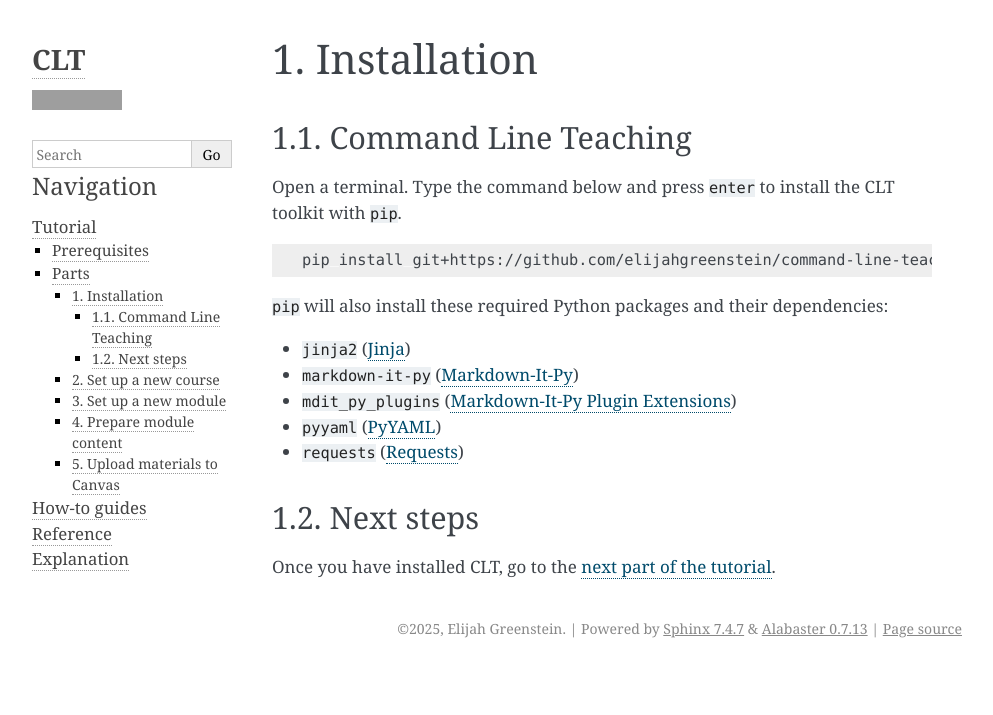
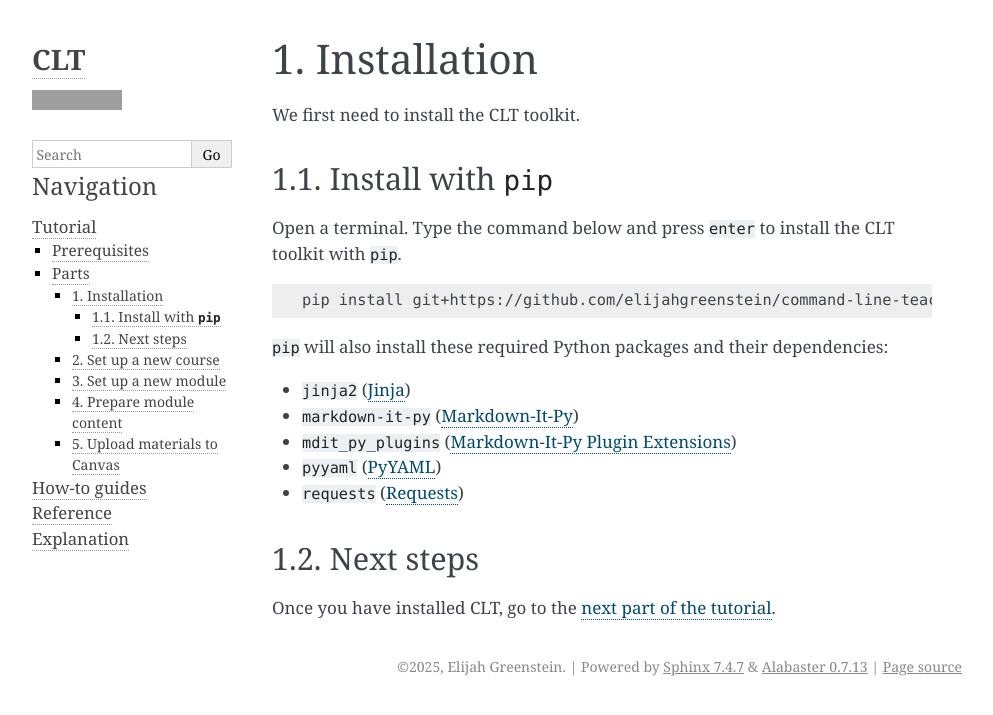
Before and after one commit to elijahgreenstein/command-line-teaching, a Sphinx documentation site: the page built from docs/source/tutorial/installation.rst, in a window 1280 px wide, cut to the strip 0-715 px from the top of the page. Shown: the whole strip, without its empty margins (148-1141 px from the left). Built offline with Sphinx 7.4.7, drawn with Linux system fonts in a browser that asks for light colours; grey boxes are pictures that could not be loaded.

Commit message:
Improve introductions for each tutorial part
The previous version repeated "In this tutorial, we will...". Since the
tutorial consists of five *parts*, it is more accurate to declare: "In
this part of the tutorial, we will...". This commit also introduces some
variation in phrasing.

```diff
--- a/docs/source/tutorial/content.rst
+++ b/docs/source/tutorial/content.rst
@@ -3,7 +3,7 @@
 Prepare module content
 ============================================================
 
-In this tutorial, we will add content to the files created by the ``addmod`` tool.
+We will now add content to the default module files that we created with the ``addmod`` tool.
 
 .. _introduction-page:
 
--- a/docs/source/tutorial/course.rst
+++ b/docs/source/tutorial/course.rst
@@ -3,7 +3,7 @@
 Set up a new course
 ============================================================
 
-In this tutorial, we will use the CLT command line interface to set up a new course: "CLT101 -- Introduction to Command Line Teaching."
+In this part of the tutorial, we will use the CLT command line interface to set up a new course: "CLT101 -- Introduction to Command Line Teaching."
 
 Preparation
 ------------------------------------------------------------
--- a/docs/source/tutorial/installation.rst
+++ b/docs/source/tutorial/installation.rst
@@ -3,7 +3,9 @@
 Installation
 ============================================================
 
-Command Line Teaching
+We first need to install the CLT toolkit.
+
+Install with ``pip``
 ------------------------------------------------------------
 
 Open a terminal. Type the command below and press ``enter`` to install the CLT toolkit with ``pip``.
--- a/docs/source/tutorial/module.rst
+++ b/docs/source/tutorial/module.rst
@@ -3,7 +3,7 @@
 Set up a new module
 ============================================================
 
-In this tutorial, we will use the CLT toolkit to add a new module to our course.
+In this part of the tutorial, we will use the CLT toolkit to add a new module to our course.
 
 Add a module
 ------------------------------------------------------------
--- a/docs/source/tutorial/upload.rst
+++ b/docs/source/tutorial/upload.rst
@@ -3,7 +3,7 @@
 Upload materials to Canvas
 ============================================================
 
-In this tutorial, we will use the CLT toolkit to upload our course materials to Canvas LMS.
+In this final part of the tutorial, we will use the CLT toolkit to upload our teaching materials to Canvas LMS.
 
 The upload tool
 ------------------------------------------------------------
```
